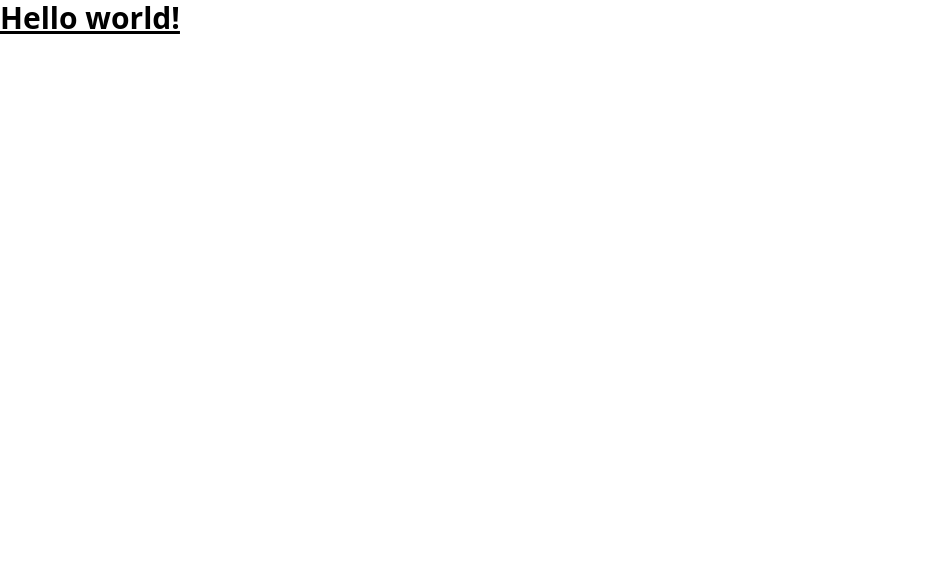
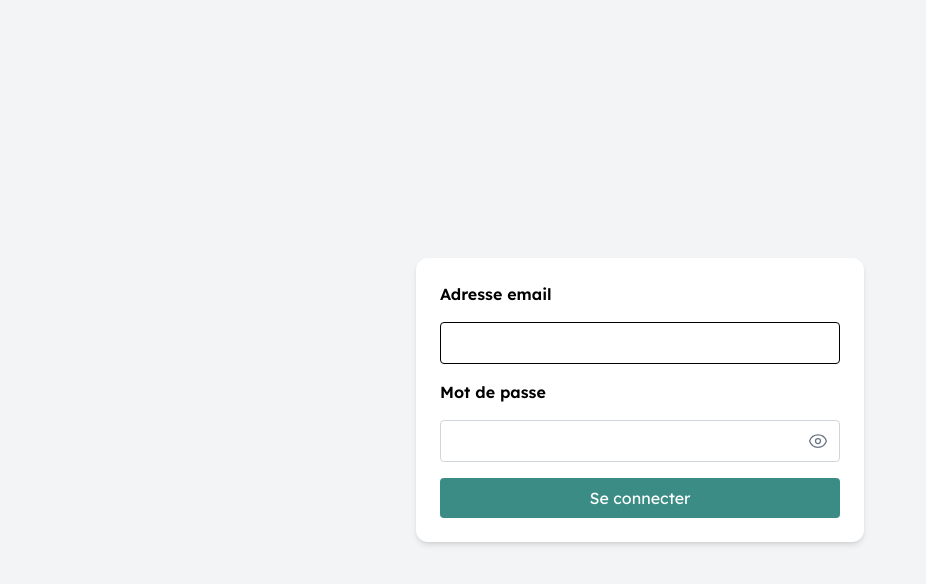
Before and after one commit to MatteoBaldinetti/Projet-tutore, a React (Vite) app in the folder web/: page / in a window 1280 px wide. Shown: the top 584 px of the page, without its empty margins (0-926 px from the left). Built offline with nearby package versions, Linux system fonts and the light colour scheme.

Commit message:
add colors and start login form

```diff
--- a/web/src/App.tsx
+++ b/web/src/App.tsx
@@ -1,12 +1,12 @@
 import { BrowserRouter as Router, Routes, Route } from "react-router-dom";
-import Home from "./pages/Home";
+import Login from "./pages/Login";
 
 function App() {
   return (
     <>
       <Router>
         <Routes>
-          <Route path="/" element={<Home />} />
+          <Route path="/" element={<Login />} />
         </Routes>
       </Router>
     </>
--- a/web/src/index.css
+++ b/web/src/index.css
@@ -1 +1,15 @@
+@import url('https://fonts.googleapis.com/css2?family=Lexend:wght@100..900&display=swap');
 @import "tailwindcss";
+
+:root {
+  --dark-cyan: #3A8C85;
+  --forest-green: #44a36d;
+}
+
+html,
+body {
+    height: 100%;
+    margin: 0;
+    padding: 0;
+    font-family: 'Lexend', sans-serif;
+}
--- a/web/src/pages/Home.tsx
+++ /dev/null
@@ -1,11 +0,0 @@
-const Home = () => {
-    return (
-        <div>
-            <h1 className="text-3xl font-bold underline">
-                Hello world!
-            </h1>
-        </div>
-    );
-}
-
-export default Home;
--- /dev/null
+++ b/web/src/pages/Login.tsx
@@ -0,0 +1,107 @@
+import { useState } from "react";
+import "../styles/Login.css";
+
+const Login = () => {
+
+    const [email, setEmail] = useState("");
+    const [emailError, setEmailError] = useState("");
+    const [showPassword, setShowPassword] = useState(false);
+
+    const validateEmail = (value) => {
+        const regex = /^[^\s@]+@[^\s@]+\.[^\s@]+$/;
+        if (!regex.test(value)) {
+            setEmailError("Adresse email invalide");
+        } else {
+            setEmailError("");
+        }
+    };
+
+    return (
+        <div className="min-h-screen flex items-center justify-center bg-gray-100">
+            <div className="w-full max-w-md p-6 bg-white rounded-xl shadow-md">
+                <form className="flex flex-col gap-4">
+                    <label className="font-semibold">Adresse email</label>
+                    <input
+                        type="email"
+                        value={email}
+                        onChange={(e) => setEmail(e.target.value)}
+                        onBlur={(e) => validateEmail(e.target.value)}
+                        className={`border rounded px-3 py-2 focus:outline-none focus:ring-2 login-input${emailError ? "border-red-500" : "border-gray-300"}`}
+                    />
+
+                    <label className="font-semibold">Mot de passe</label>
+                    <div className="relative">
+                        <input
+                            type={showPassword ? "text" : "password"}
+                            className="w-full border border-gray-300 rounded px-3 py-2 pr-10 focus:outline-none focus:ring-2 login-input"
+                        />
+
+                        <button
+                            type="button"
+                            onClick={() => setShowPassword(!showPassword)}
+                            className="absolute inset-y-0 right-3 flex items-center text-gray-500 hover:text-gray-700"
+                        >
+                            {showPassword ? (
+                                /* Oeil barré */
+                                <svg
+                                    xmlns="http://www.w3.org/2000/svg"
+                                    className="h-5 w-5"
+                                    fill="none"
+                                    viewBox="0 0 24 24"
+                                    stroke="currentColor"
+                                    strokeWidth={2}
+                                >
+                                    <path
+                                        strokeLinecap="round"
+                                        strokeLinejoin="round"
+                                        d="M3.98 8.223A10.477 10.477 0 002 12c1.636 4.06 5.596 7 10 7 1.468 0 2.87-.307 4.145-.859M6.228 6.228 A9.957 9.957 0 0112 5c4.404 0 8.364 2.94 10 7-1.086 2.695-3.26 4.99-5.98 6.223"
+                                    />
+                                    <path
+                                        strokeLinecap="round"
+                                        strokeLinejoin="round"
+                                        d="M15 12a3 3 0 00-4.243-2.829M9.88 9.88 A3 3 0 0012 15c.73 0 1.412-.26 1.95-.693"
+                                    />
+                                    <path
+                                        strokeLinecap="round"
+                                        strokeLinejoin="round"
+                                        d="M3 3l18 18"
+                                    />
+                                </svg>
+                            ) : (
+                                /* Oeil ouvert */
+                                <svg
+                                    xmlns="http://www.w3.org/2000/svg"
+                                    fill="none"
+                                    viewBox="0 0 24 24"
+                                    strokeWidth={1.5}
+                                    stroke="currentColor"
+                                    className="w-5 h-5"
+                                >
+                                    <path
+                                        strokeLinecap="round"
+                                        strokeLinejoin="round"
+                                        d="M2.036 12.322a1.012 1.012 0 010-.639C3.423 7.51 7.36 4.5 12 4.5c4.638 0 8.573 3.007 9.963 7.178.07.207.07.431 0 .639C20.577 16.49 16.64 19.5 12 19.5c-4.638 0-8.573-3.007-9.964-7.178z"
+                                    />
+                                    <path
+                                        strokeLinecap="round"
+                                        strokeLinejoin="round"
+                                        d="M15 12a3 3 0 11-6 0 3 3 0 016 0z"
+                                    />
+                                </svg>
+                            )}
+                        </button>
+                    </div>
+
+                    <button
+                        type="submit"
+                        className="login-btn text-white py-2 rounded transition"
+                    >
+                        Se connecter
+                    </button>
+                </form>
+            </div>
+        </div>
+    );
+};
+
+export default Login;
--- /dev/null
+++ b/web/src/styles/Login.css
@@ -0,0 +1,12 @@
+.login-input:focus {
+    border-color: var(--dark-cyan);
+    box-shadow: 0 0 5px var(--dark-cyan);
+}
+
+.login-btn {
+    background-color: var(--dark-cyan);
+}
+
+.login-btn:hover {
+    background-color: var(--forest-green);
+}
```
